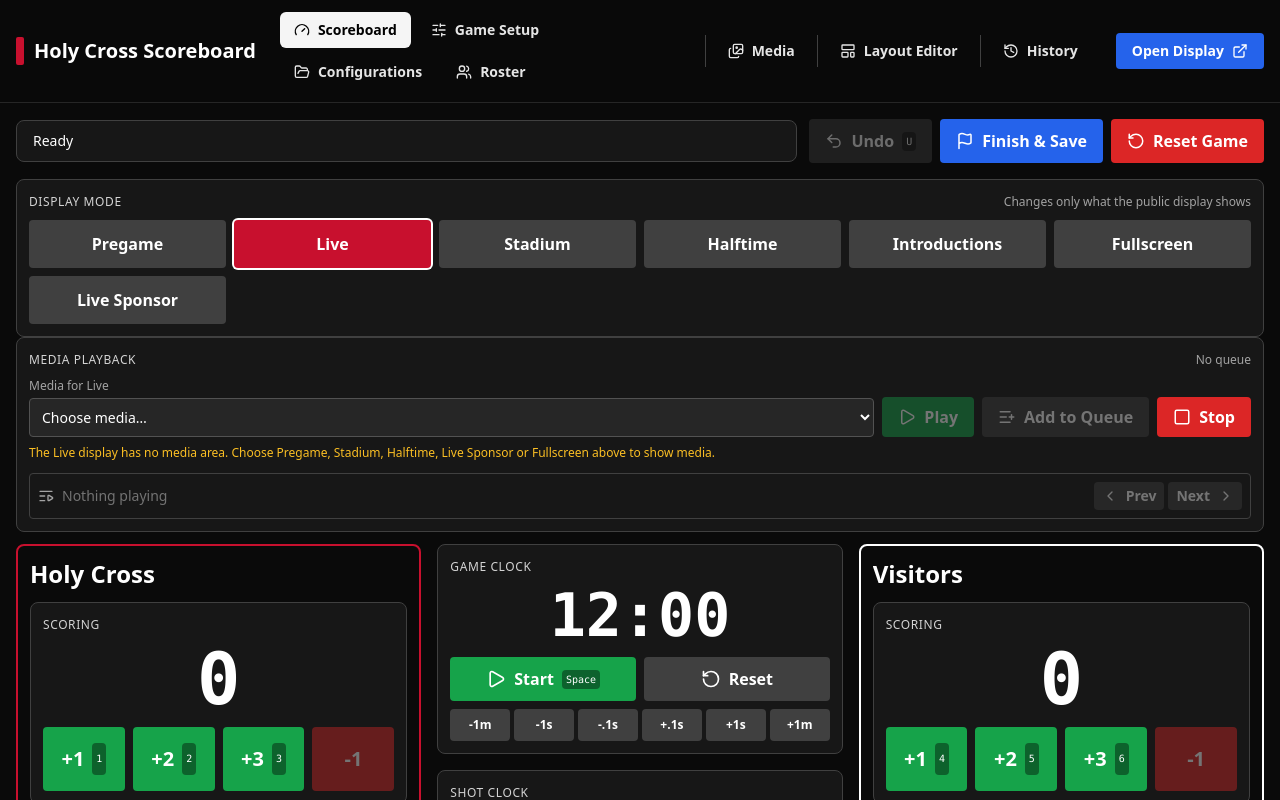
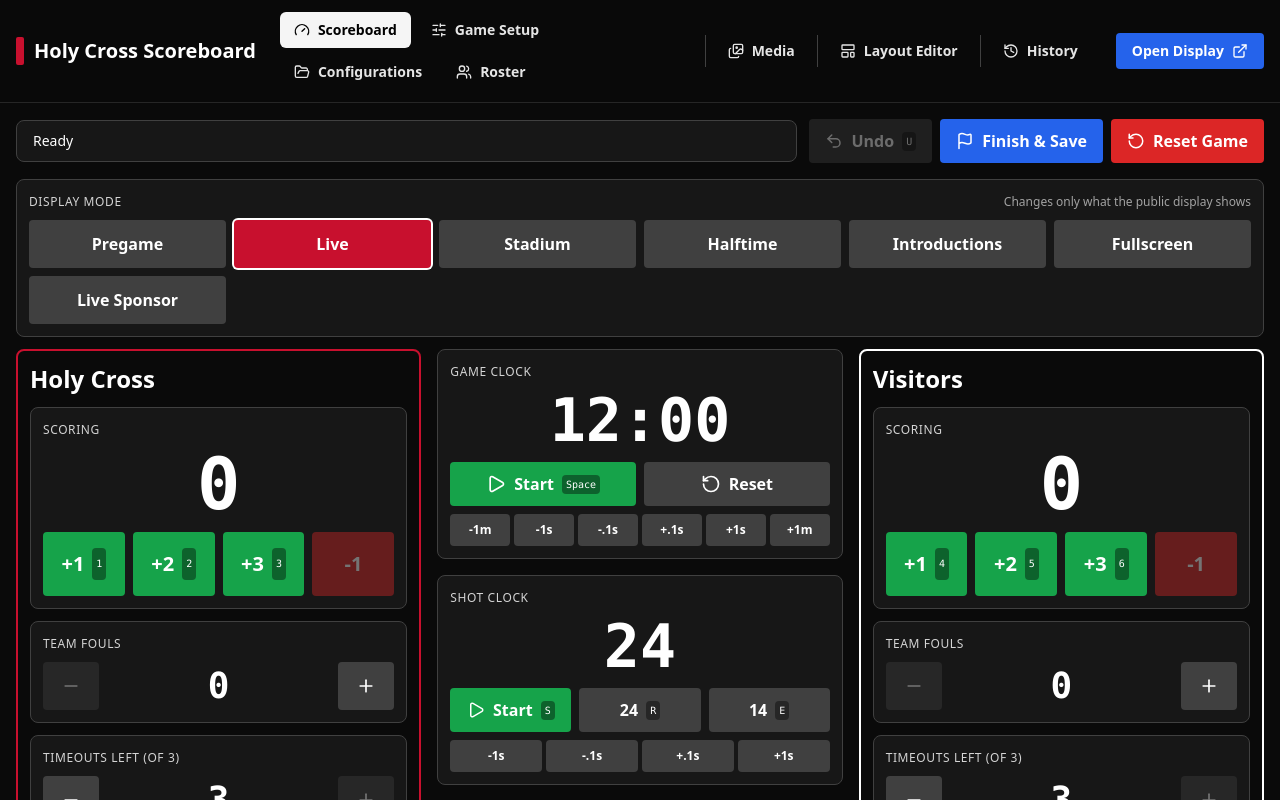
Before and after one commit to jamesabr11/Brightlink-Scoreboard-Application, a React (Vite) app: page / in a window 1280 px wide. Shown: the top 800 px of the page. Built offline with nearby package versions, Linux system fonts and the light colour scheme.

Commit message:
feat(playback): hide Media Playback for the Live and Introductions modes
These modes need no media choice, so the section is hidden and choosing either
stops any media still playing. The Player Introductions panel is used directly.

```diff
--- a/src/components/basketball/MediaPlaybackPanel.tsx
+++ b/src/components/basketball/MediaPlaybackPanel.tsx
@@ -1,6 +1,6 @@
 import { useEffect, useMemo, useState } from 'react';
 import { ChevronLeft, ChevronRight, Film, Image, ListPlus, ListVideo, Play, Square, X } from 'lucide-react';
-import { mediaIdOf, mediaValue, play as playValue, ROTATION, SHOWS_MEDIA, stopAll } from '../../lib/mediaPlayback';
+import { mediaIdOf, mediaValue, play as playValue, ROTATION, stopAll } from '../../lib/mediaPlayback';
 import { useMediaStore } from '../../store/useMediaStore';
 import { durationFor, queueForMode, usePlaybackStore } from '../../store/usePlaybackStore';
 import { usePresentationStore } from '../../store/usePresentationStore';
@@ -51,7 +51,6 @@ export const MediaPlaybackPanel: React.FC = () => {
   const valid = value === '' || (chosenId ? byId.has(chosenId) : value === ROTATION && rotationCount > 0);
   const choice = valid ? value : '';
   const atEnd = !loop && currentIndex >= queue.length - 1;
-  const hasMediaArea = SHOWS_MEDIA.includes(mode);
   const showing = isPlaying && current ? current.name : null;
 
   return (
@@ -76,7 +75,6 @@ export const MediaPlaybackPanel: React.FC = () => {
         <button onClick={() => chosenId && addToQueue(chosenId)} disabled={!chosenId} className={`${neutral} px-4 py-2`}><ListPlus size={18} />Add to Queue</button>
         <button onClick={stopAll} aria-label="Stop" className={`${negative} px-4 py-2`}><Square size={18} />Stop</button>
       </div>
-      {!hasMediaArea && <p className="mt-2 text-xs text-amber-400">The {MODE_LABELS[mode]} display has no media area. Choose Pregame, Stadium, Halftime, Live Sponsor or Fullscreen above to show media.</p>}
 
       <div className="mt-3 flex items-center gap-2 rounded border border-neutral-700 bg-neutral-900 p-2 text-sm">
         <ListVideo size={16} aria-hidden className="flex-none text-neutral-400" />
--- a/src/components/basketball/PresentationPanel.tsx
+++ b/src/components/basketball/PresentationPanel.tsx
@@ -1,4 +1,4 @@
-import { selectMode } from '../../lib/mediaPlayback';
+import { needsMedia, selectMode } from '../../lib/mediaPlayback';
 import { usePresentationStore } from '../../store/usePresentationStore';
 import { PRESENTATION_MODES } from '../../types/presentation';
 import type { CountdownId, PresentationMode } from '../../types/presentation';
@@ -62,7 +62,7 @@ export const PresentationPanel: React.FC = () => {
         {mode === 'livesponsor' && <p className="mt-3 text-xs text-neutral-400">Placement, size and scaling of the sponsor area are set in the <Link to="/layout" className="underline text-neutral-200">Layout Editor</Link>.</p>}
       </Panel>
       {mode === 'intro' && <IntroPanel />}
-      <MediaPlaybackPanel />
+      {needsMedia(mode) && <MediaPlaybackPanel />}
     </div>
   );
 };
--- a/src/lib/mediaPlayback.ts
+++ b/src/lib/mediaPlayback.ts
@@ -12,18 +12,23 @@ export const ROTATION = 'rotation';
 export const mediaValue = (id: string) => `media:${id}`;
 export const mediaIdOf = (value: string) => (value.startsWith('media:') ? value.slice(6) : null);
 
-/** Modes whose display has a media area. */
-export const SHOWS_MEDIA: PresentationMode[] = ['pregame', 'stadium', 'halftime', 'livesponsor', 'fullscreen'];
-
 export const modeRotation = (mode: PresentationMode) => {
   const { items, sponsors } = useMediaStore.getState();
   return queueForMode(mode, items, sponsors);
 };
 
-/** A display-mode button. Entering Live Sponsor with nothing queued starts the sponsor rotation. */
+/** Live and Introductions need no media choice, so the Media Playback section is hidden for them. */
+export const needsMedia = (mode: PresentationMode) => mode !== 'live' && mode !== 'intro';
+
+/**
+ * A display-mode button. Live and Introductions have no media area, so any media still playing is stopped (its
+ * timer lives in the Media Playback section, which is hidden there). Entering Live Sponsor with nothing queued
+ * starts the sponsor rotation.
+ */
 export const selectMode = (mode: PresentationMode) => {
   usePresentationStore.getState().setMode(mode);
   const playback = usePlaybackStore.getState();
+  if (!needsMedia(mode)) playback.stop();
   if (mode === 'livesponsor' && playback.queue.length === 0) {
     const ids = modeRotation(mode);
     if (ids.length > 0) playback.setQueue(ids, true);
```
Also changed, not shown: 2 other files (tests, documents, lock files or other folders).
